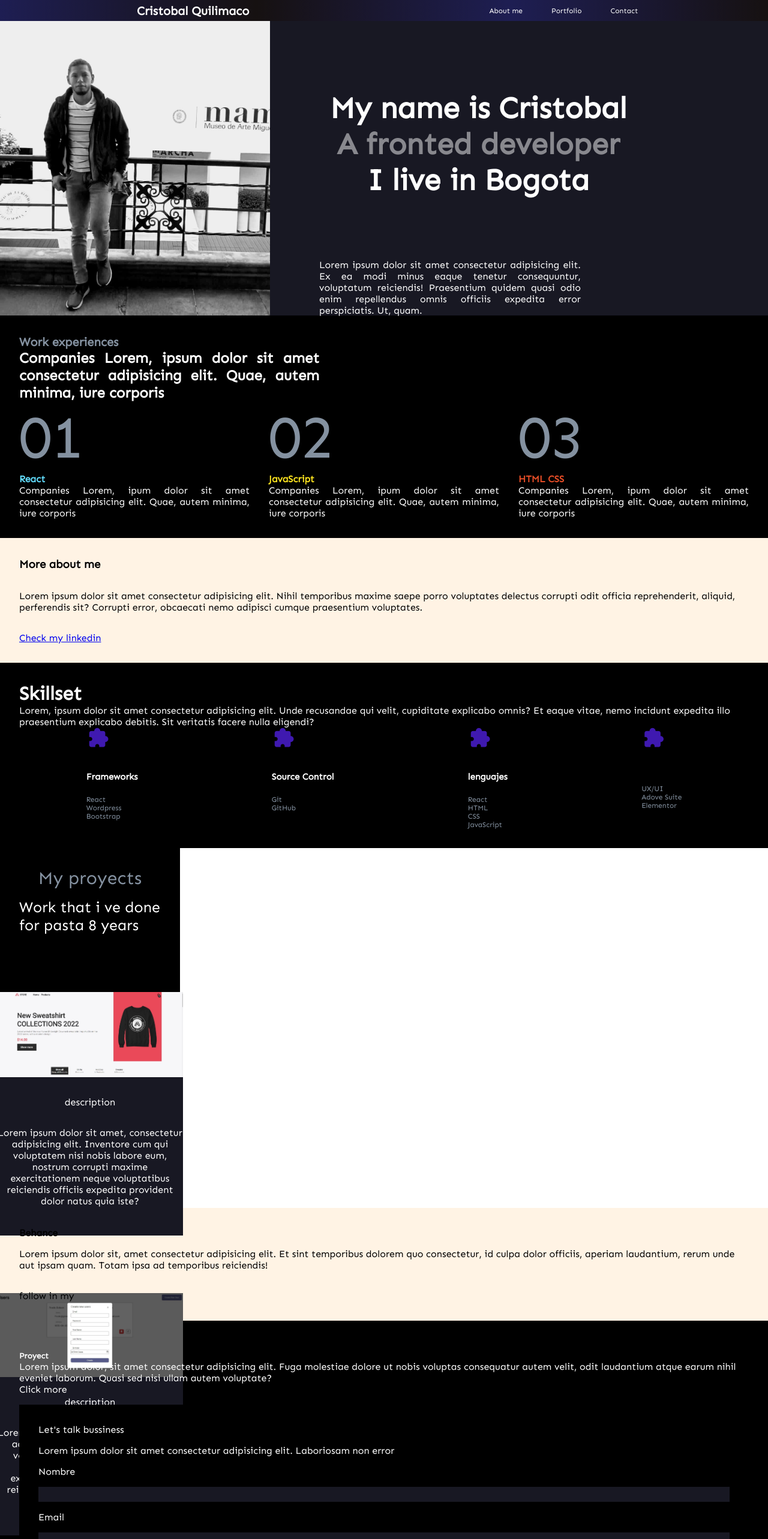
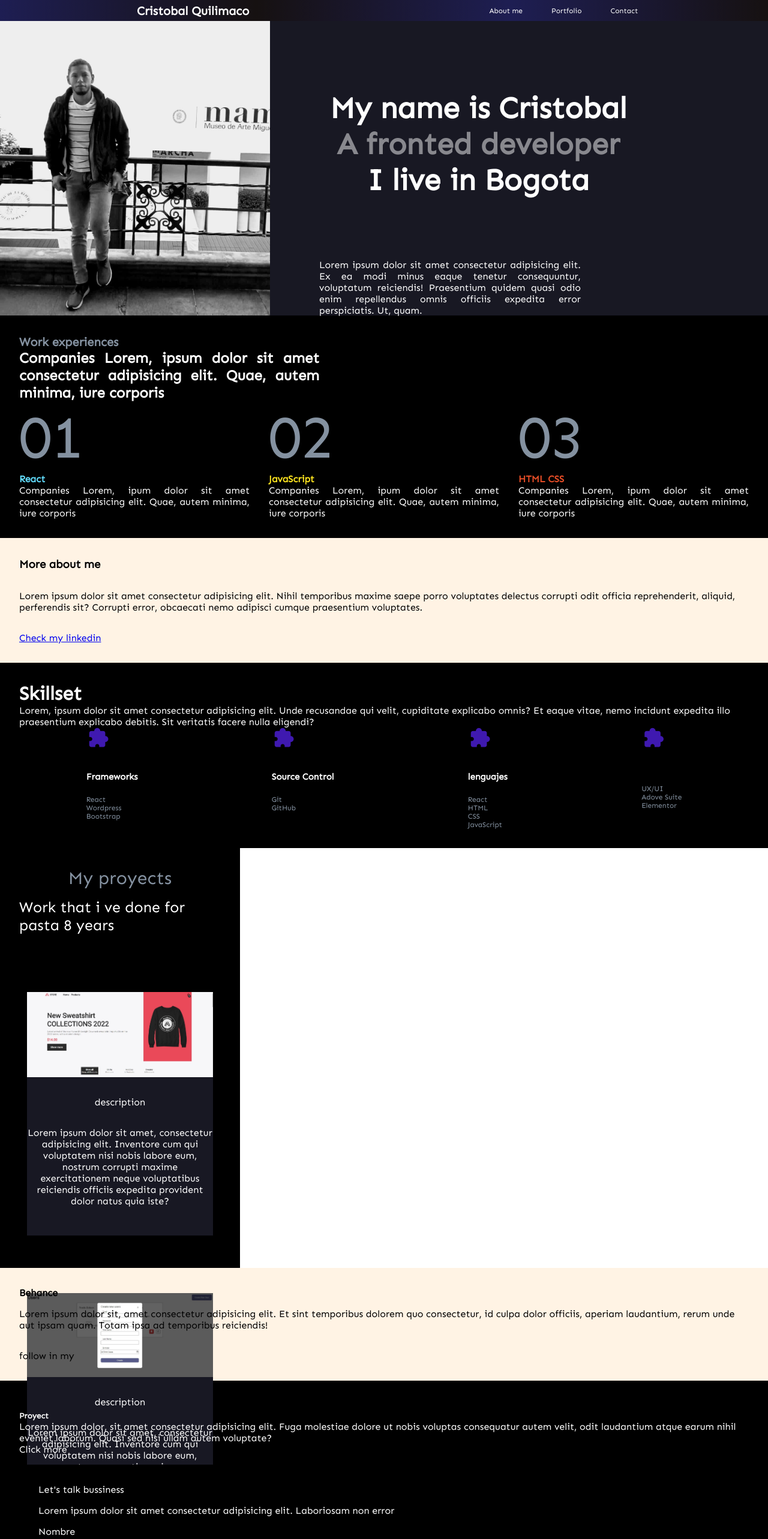
Before and after one commit to cristobalquilimaco/portafolio, a React (Vite) app: page / in a window 1280 px wide. Shown: the top 2566 px of the page at 60% size. Built offline with nearby package versions, Linux system fonts and the light colour scheme.

Commit message:
change size small to class container preoyects

```diff
--- a/src/components/Container.css
+++ b/src/components/Container.css
@@ -306,8 +306,8 @@
         justify-content: center;
         align-items: center;
         gap: 4rem;
-        width: 300px;
-        height: 600px;
+        width: 400px;
+        height: 700px;
     }
 
 
```
